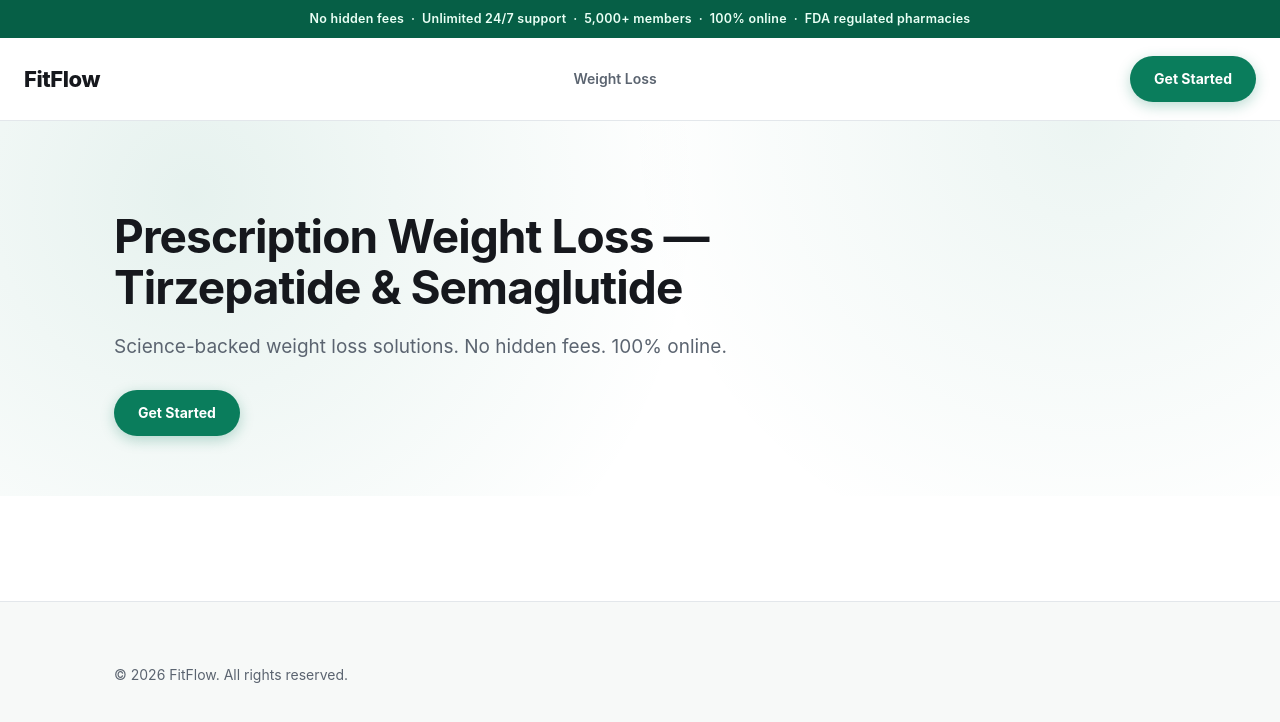
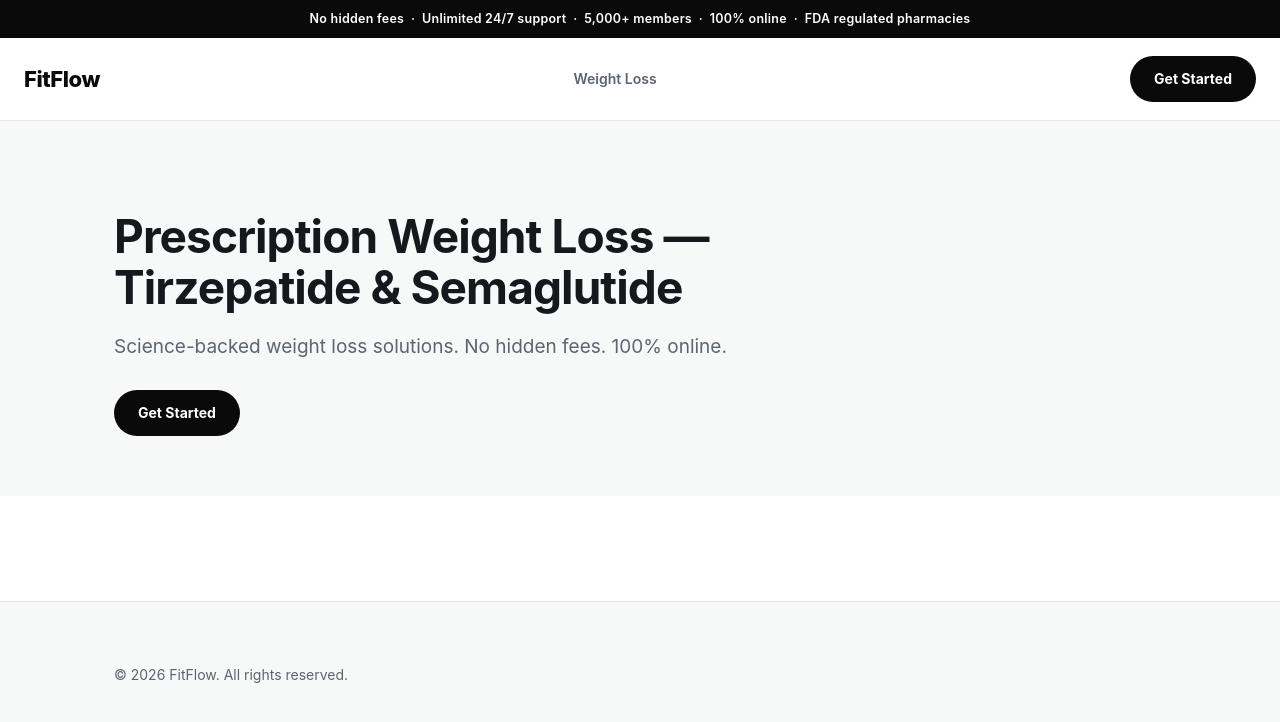
Before and after one commit to AdrienCohen1/fitflow-site, a Next.js app: page / in a window 1280 px wide. Shown: the top 722 px of the page. Built offline with nearby package versions, Linux system fonts and the light colour scheme.

Commit message:
Replace brand colors with black in globals.css

```diff
--- a/app/globals.css
+++ b/app/globals.css
@@ -1,7 +1,4 @@
 :root {
-  --brand: #0a7d5c;
-  --brand-dark: #065f46;
-  --brand-light: #e6f4ef;
   --black: #0a0a0a;
   --gray-900: #16181d;
   --gray-600: #5b6470;
@@ -20,7 +17,7 @@ body {
   background: var(--white);
 }
 
-a { color: var(--brand); }
+a { color: var(--black); }
 
 .container {
   max-width: 1100px;
@@ -48,7 +45,7 @@ header.site-header {
   font-weight: 800;
   font-size: 22px;
   text-decoration: none;
-  color: var(--gray-900);
+  color: var(--black);
   letter-spacing: -0.02em;
 }
 
@@ -67,10 +64,10 @@ nav.main-nav a {
   color: var(--gray-600);
 }
 
-nav.main-nav a:hover { color: var(--brand); }
+nav.main-nav a:hover { color: var(--black); }
 
 .cta-btn {
-  background: var(--brand);
+  background: var(--black);
   color: #fff;
   padding: 12px 24px;
   border-radius: 999px;
@@ -78,18 +75,17 @@ nav.main-nav a:hover { color: var(--brand); }
   font-weight: 700;
   font-size: 14px;
   display: inline-block;
-  box-shadow: 0 4px 14px rgba(10, 125, 92, 0.28);
-  transition: transform 0.15s ease, box-shadow 0.15s ease;
+  transition: transform 0.15s ease, opacity 0.15s ease;
 }
 
 .cta-btn:hover {
   transform: translateY(-1px);
-  box-shadow: 0 6px 18px rgba(10, 125, 92, 0.36);
+  opacity: 0.88;
 }
 
 .trust-bar {
-  background: var(--brand-dark);
-  color: #eafff5;
+  background: var(--black);
+  color: #fff;
   font-size: 12.5px;
   font-weight: 600;
   letter-spacing: 0.02em;
@@ -101,10 +97,7 @@ main { min-height: 60vh; }
 
 .hero {
   padding: 90px 0 60px;
-  background:
-    radial-gradient(circle at 15% 20%, rgba(10, 125, 92, 0.10), transparent 45%),
-    radial-gradient(circle at 85% 0%, rgba(10, 125, 92, 0.08), transparent 40%),
-    var(--white);
+  background: var(--gray-50);
 }
 
 .hero h1 {
@@ -147,7 +140,7 @@ main { min-height: 60vh; }
 .price {
   font-size: 30px;
   font-weight: 800;
-  color: var(--brand-dark);
+  color: var(--black);
   letter-spacing: -0.02em;
 }
 
@@ -192,7 +185,7 @@ footer h4 {
 footer ul { list-style: none; padding: 0; margin: 0; }
 footer li { margin-bottom: 10px; }
 footer a { color: var(--gray-600); text-decoration: none; }
-footer a:hover { color: var(--brand); }
+footer a:hover { color: var(--black); }
 
 .todo-banner {
   background: #fff7e6;
```
